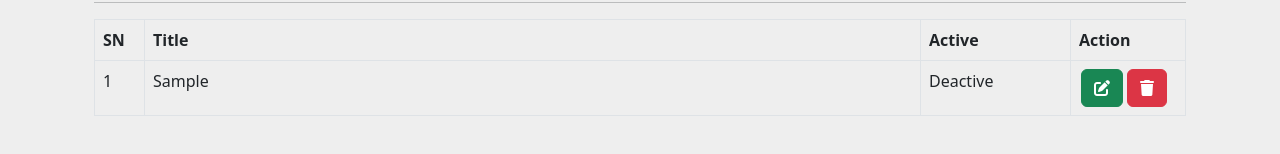
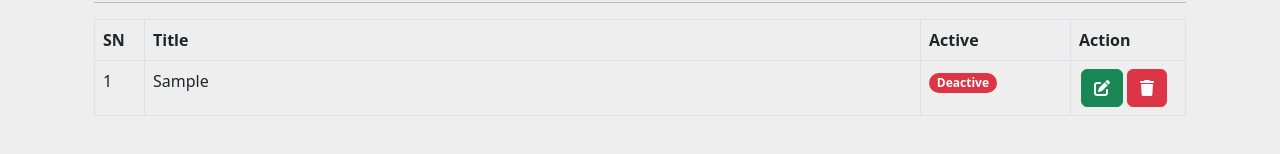
Before and after one commit to binodatjasper/Redux-Toolkit, a React (Vite) app: page / in a window 1280 px wide. Both pictures are taken after typing "Sample" into the empty fields and a click on the button "Add Post". Shown: the part 182-336 px from the top of the page. Built offline with nearby package versions, Linux system fonts and the light colour scheme.

Commit message:
add badge color on status

```diff
--- a/src/components/Post.jsx
+++ b/src/components/Post.jsx
@@ -80,11 +80,7 @@ export default function Post() {
                                 <td>{i + 1}</td>
                                 <td>{item.title}</td>
                                 <td>
-                                    <span>
-                                        {
-                                            item.isActive ? 'Active' : 'Deactive'
-                                        }
-                                    </span>
+                                    <span className={item.isActive ? 'badge badge-lg rounded-pill bg-success' : 'badge rounded-pill bg-danger'}>  {item.isActive ? 'Active' : 'Deactive'} </span>
                                 </td>
                                 <td>
                                     <button type="button" className="btn btn-success" onClick={() => handleUpdate(item)}>
```
